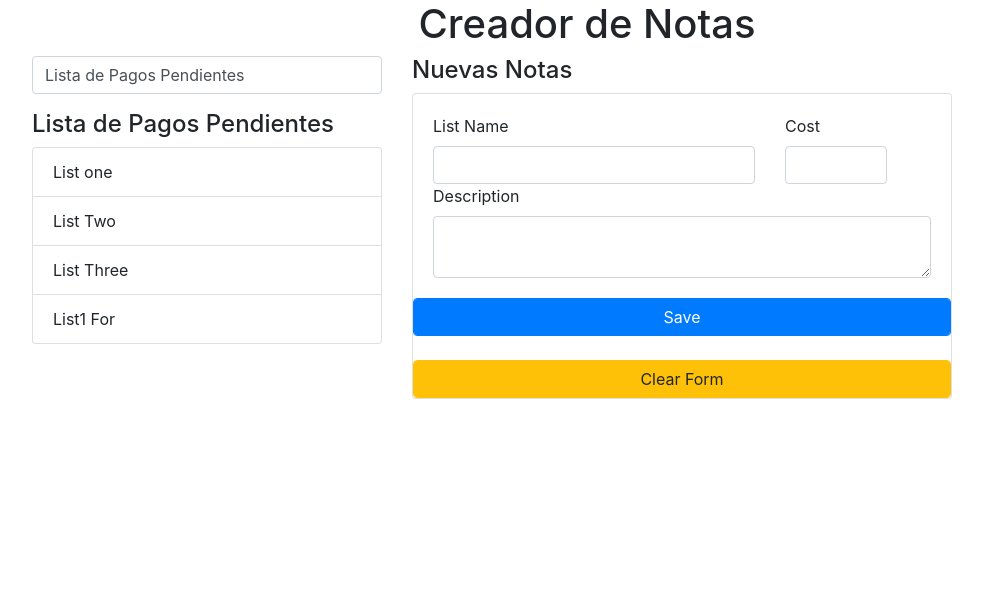
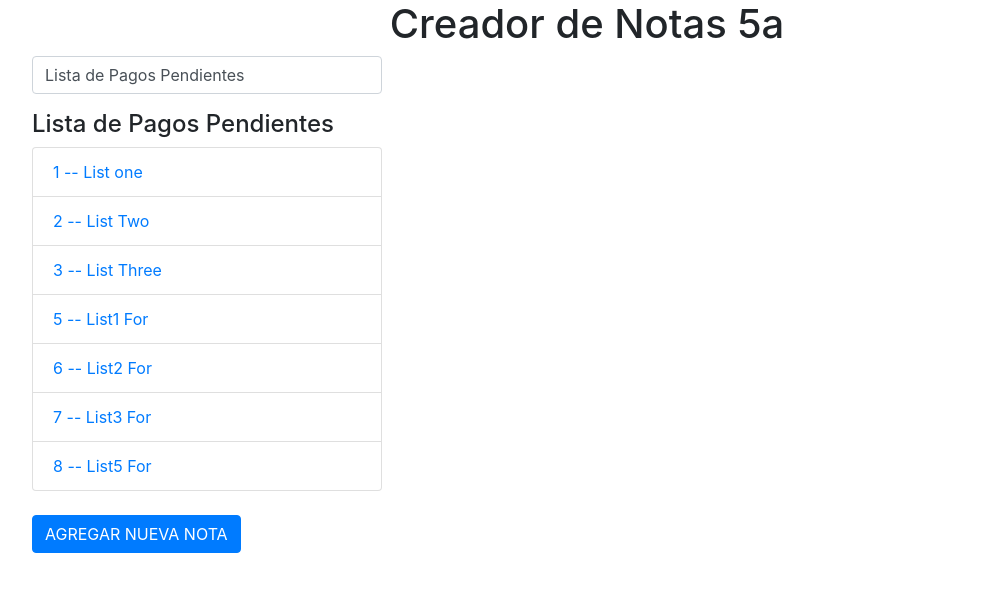
Before and after one commit to ElkinDev/Angular-4-for-beginners-Tutorial-By-ElkinDev, an Angular app: page / in a window 1280 px wide. Shown: the top 592 px of the page, without its empty margins (53-1036 px from the left). Built offline with nearby package versions, Linux system fonts and the light colour scheme.

Commit message:
Agregando y probando funcionalidades

```diff
--- a/src/app/app.component.html
+++ b/src/app/app.component.html
@@ -1,7 +1,7 @@
 <!--The content below is only a placeholder and can be replaced.-->
 <div style="text-align:center">
   <h1>
-    {{ title }}
+    {{ title }} {{numberspage}}
   </h1>
 </div>
 
@@ -14,36 +14,71 @@
 			</p>
 			<h4>{{nameLists}}</h4>
 			<ul class="list-group">
-	  				<li class="list-group-item" *ngFor="let x of Lists">{{x.name}}</li>
+	  				<a href="#" class="list-group-item" (click)="editOneList(x)" *ngFor="let x of Lists" >{{x.id}} -- {{x.name}}</a>
 			</ul>
+			<br>
+			<a class="btn btn-primary text-center text-white" (click)="addNote()">AGREGAR NUEVA NOTA</a>
 		</div>
-		<div class="col-md-6">
+		<div class="col-md-8 align-center text-center" [hidden]="!show_form">
 			<h4>Nuevas Notas</h4>
 			<div class="card">
 		  		<div class="card-body">
+		  			<form #formCreateNote='ngForm' (ngSubmit)="onSubmit(formCreateNote)">
 			  			<div class="row">
-
-
 			  				<div class="col-lg-8">
 			  					<label for="{{nameList}}">List Name</label>
-	    					<input type="text" name="" class="form-control" [(ngModel)]="nameList" required>
+		    					<input type="text" name="nameList" class="form-control" [(ngModel)]="formCreateNote.nameList" required>
 			  				</div>
 
 			  				<div class="col-lg-3">
 			  					<label for="{{CostList}}">Cost</label>
-	    					<input type="number" name="" class="form-control" [(ngModel)]="CostList" required>
+		    					<input type="number" name="CostList" class="form-control" [(ngModel)]="formCreateNote.CostList" required>
 			  				</div>
 
 			  			</div>
 		    			<label for="{{descriptionList}}">Description</label>
-	    			<textarea [(ngModel)]="descriptionList" class="form-control" required maxlength="20">
+		    			<textarea [(ngModel)]="formCreateNote.descriptionList" name="descriptionList" class="form-control" required maxlength="20">
 
 		    			</textarea>
+	  				<input type="submit" value="Save" class="btn btn-primary form-control">
+	  				<br>
+	  				<input type="button" name="" value="Clear Form" (click)="cancel()" class="btn btn-warning form-control">
+		  			</form>
+
+
 
 	  			</div>
-	  			<input type="submit" name="" value="Save" class="btn btn-primary form-control">
 	  			<br>
-	  			<input type="button" name="" value="Clear Form" class="btn btn-warning form-control">
+			</div>
+		</div>
+		<div class="col-md-8 align-center text-center" [hidden]="!show_form_edit">
+			<h4>Editar Lista {{nameListEdit}}</h4>
+			<div class="card">
+		  		<div class="card-body">
+		  			<form #formEditNote='ngForm' (ngSubmit)="onSubmitEdit(formEditNote)">
+			  			<div class="row">
+			  			<input type="hidden" name="id" class="form-control" [(ngModel)]="editList.id" >
+			  				<div class="col-lg-8">
+			  					<label for="{{name}}">List Name</label>
+		    					<input type="text" name="name" class="form-control" [(ngModel)]="editList.name" required>
+			  				</div>
+
+			  				<div class="col-lg-3">
+			  					<label for="{{cost}}">Cost</label>
+		    					<input type="number" name="cost" class="form-control" [(ngModel)]="editList.cost" required>
+			  				</div>
+
+			  			</div>
+		    			<label for="{{description}}">Description</label>
+		    			<textarea [(ngModel)]="editList.description" name="description" class="form-control" required maxlength="20">
+
+		    			</textarea>
+<!-- 		  				<input type="submit" value="Save" class="btn btn-primary form-control">
+		  				<br> -->
+		  				<input type="button" name="" value="Eliminar Nota" (click)="cancelEditOneList(editList.id)" class="btn btn-danger form-control">
+		  			</form>
+	  			</div>
+
 			</div>
 		</div>
 	</div>
--- a/src/app/app.component.ts
+++ b/src/app/app.component.ts
@@ -1,4 +1,6 @@
 import { Component } from '@angular/core';
+import {NgForm} from '@angular/forms';
+
 
 @Component({
 	selector: 'app-root',
@@ -6,13 +8,68 @@ import { Component } from '@angular/core';
 	styleUrls: ['./app.component.css']
 })
 export class AppComponent {
+	public formEditNote:any = {};
+	formCreateNote: NgForm
+	numberspage=5+'a'
 	title = 'Creador de Notas';
 	nameLists='Lista de Pagos Pendientes'
 	Lists=[
 	{id:1,name:'List one',description:'This is description 1',cost:5000},
 	{id:2,name:'List Two',description:'This is description 2',cost:5000},
 	{id:3,name:'List Three',description:'This is description 3',cost:5000},
-	{id:4,name:'List1 For',description:'This is description 4',cost:5000},
-	];
+	{id:5,name:'List1 For',description:'This is description 4',cost:5000},
+	{id:6,name:'List2 For',description:'This is description 5',cost:5000},
+	{id:7,name:'List3 For',description:'This is description 6',cost:5000},
+	{id:8,name:'List5 For',description:'This is description 7',cost:1111},
+	]
+	newlist={id:null,name:null,description:null,cost:0}
+	editList={id:null,name:null,description:null,cost:0}
+	show_form=false
+	show_form_edit=false
+	nameListEdit=null
+	cacheList=null
+	addNote() {
+		this.newlist={id:null,name:null,description:null,cost:0}
+		this.show_form_edit=false;
+		this.show_form ? this.show_form=false: this.show_form=true
+	}
+	cancel(){
+		this.show_form=false
+	}
+	onSubmit(formCreateNote: NgForm){
+	 console.log('se metioooo 2')
+
+		this.show_form_edit=false;
+		this.newlist.id=Math.floor(Math.random() * 588) + 615,
+		this.newlist.name=formCreateNote.value.nameList,
+		this.newlist.description=formCreateNote.value.descriptionList,
+		this.newlist.cost=formCreateNote.value.CostList,
+		this.Lists.push(this.newlist)
+		this.newlist={id:null,name:null,description:null,cost:0}
+		formCreateNote.reset()
+		this.show_form=false
+	}
+	editOneList(data){
+		this.cacheList=data
+
+		this.show_form=false
+		this.show_form_edit=true
+		this.editList=data
+
+	}
+	saveEditOneList(data){
+		console.log('veaamoslo',this.formCreateNote)
+	}
+	cancelEditOneList(idlistDAta){
+		this.Lists.forEach((e,i)=>{
+			 if(e.id===idlistDAta) {
+			 	console.log('see emteee paaa',this.cacheList)
+			 	this.Lists.splice(i,1)
+
+			 }
+
+		})
+	}
+
 
 }
--- a/src/index.html
+++ b/src/index.html
@@ -2,7 +2,7 @@
 <html lang="en">
 <head>
   <meta charset="utf-8">
-  <title>Angular4</title>
+  <title>Angular Tutorial de notas</title>
   <base href="/">
 
   <meta name="viewport" content="width=device-width, initial-scale=1">
```
Lines whose indentation alone changed are shown as unchanged.
